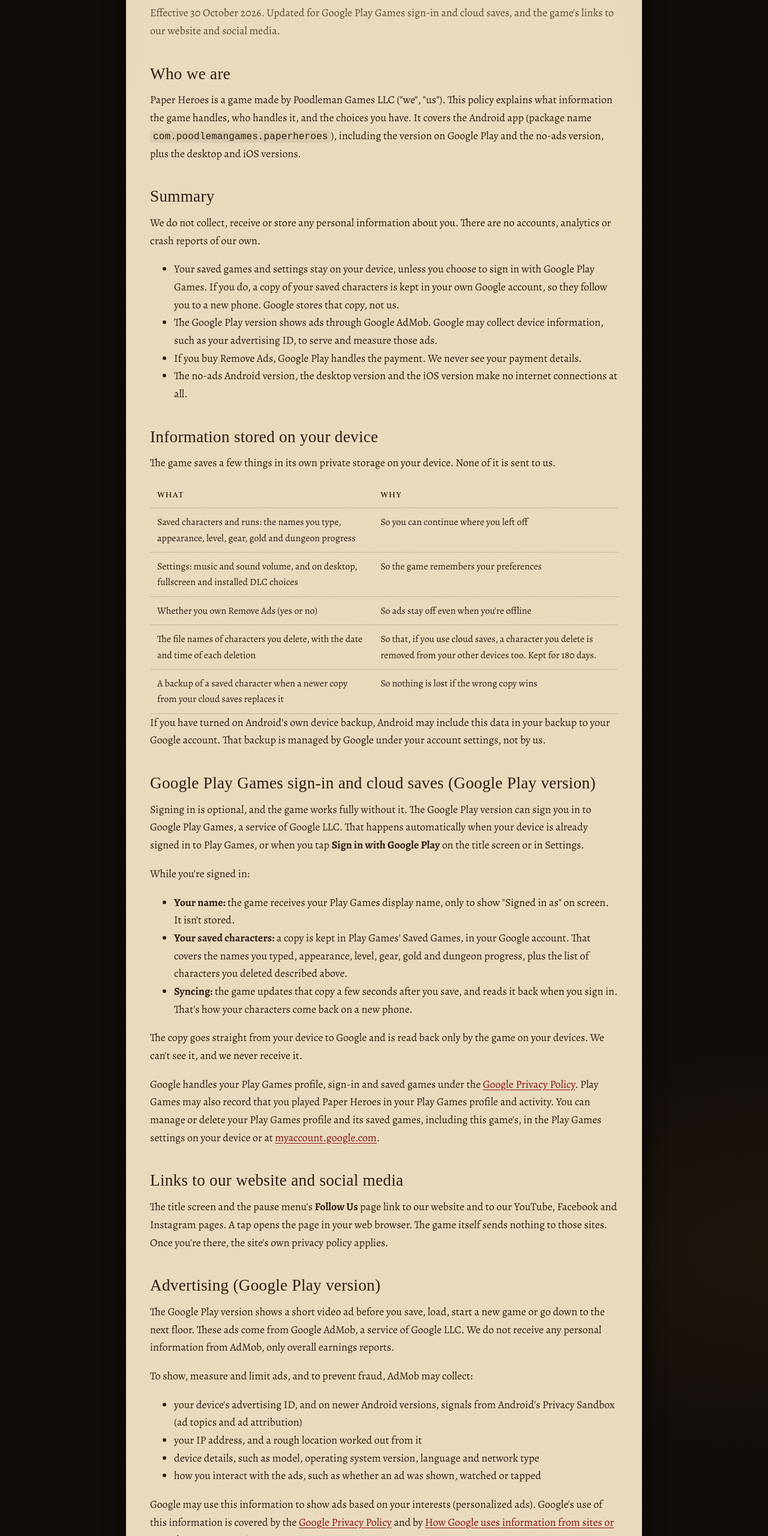
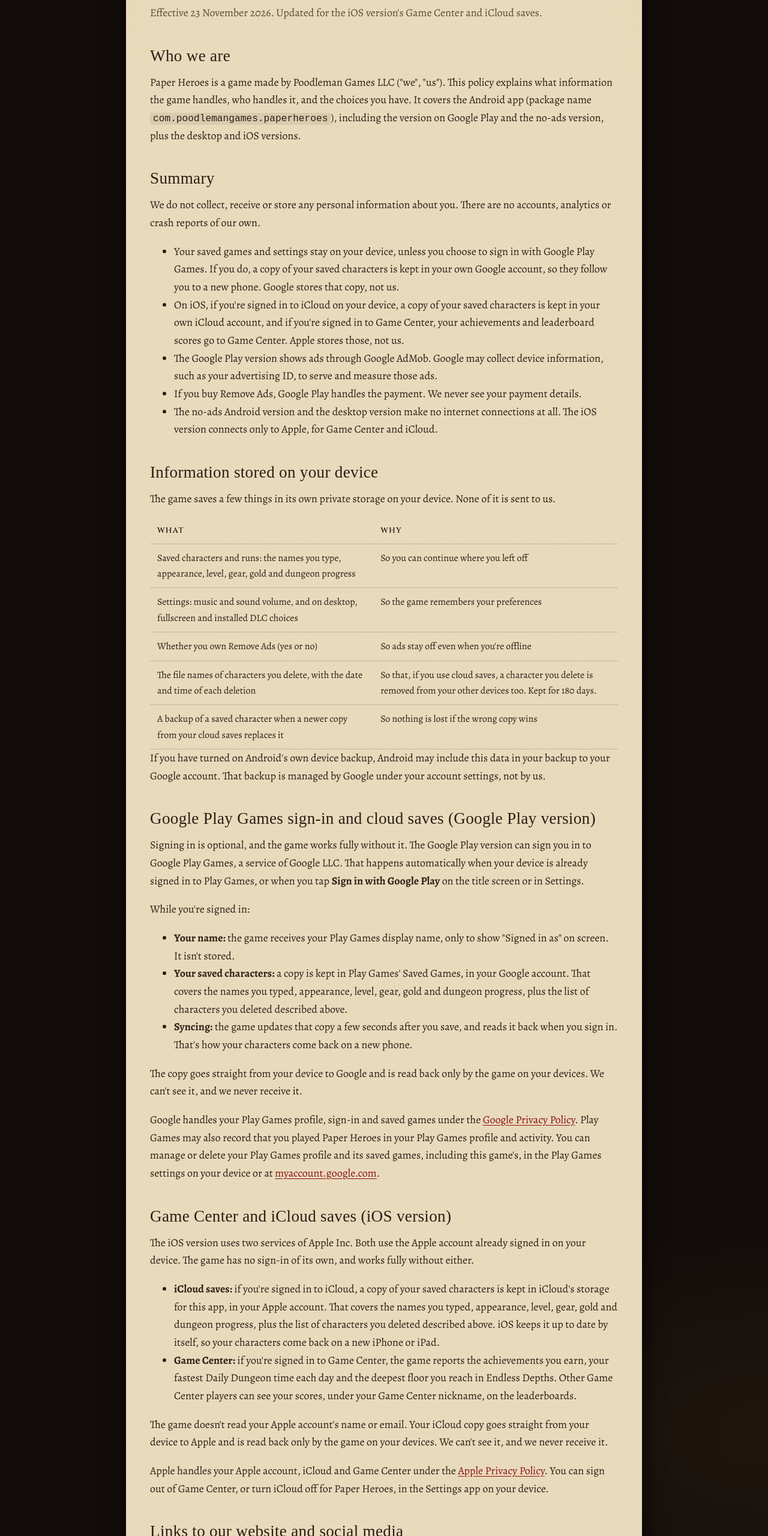
Before and after one commit to shotgunjohn74/poodlemangames.com, a plain HTML site: page games/paperheroes/privacy/index.html in a window 1280 px wide. Shown: the part 240-2800 px from the top of the page at 60% size. Drawn offline with nearby package versions, Linux system fonts and the light colour scheme; a web font is replaced by a local one.

Commit message:
iOS news post; Game Center and iCloud on the platform pages and privacy policy
News: Paper Heroes is coming to iPhone and iPad, with Game Center
achievements and leaderboards and iCloud saves. The Paper Heroes iOS card,
FAQ and press kit mention them and iOS 14 or later. The privacy policy no
longer says the iOS version makes no connections: it gets a Game Center and
iCloud section, and the summary, sharing and choices sections cover Apple.

Co-Authored-By: Claude Opus 5.5 <noreply@anthropic.com>

```diff
--- a/games/paperheroes/privacy/index.html
+++ b/games/paperheroes/privacy/index.html
@@ -37,7 +37,7 @@
     <div class="paper">
       <p class="ph-label"><a href="/games/paperheroes/">Paper Heroes</a></p>
       <h1>Privacy Policy</h1>
-      <p class="muted">Effective 30 October 2026. Updated for Google Play Games sign-in and cloud saves, and the game's links to our website and social media.</p>
+      <p class="muted">Effective 23 November 2026. Updated for the iOS version's Game Center and iCloud saves.</p>
 
       <h2>Who we are</h2>
       <p>Paper Heroes is a game made by Poodleman Games LLC ("we", "us"). This policy explains what information the game handles, who handles it, and the choices you have. It covers the Android app (package name <code>com.poodlemangames.paperheroes</code>), including the version on Google Play and the no-ads version, plus the desktop and iOS versions.</p>
@@ -46,9 +46,10 @@
       <p>We do not collect, receive or store any personal information about you. There are no accounts, analytics or crash reports of our own.</p>
       <ul>
         <li>Your saved games and settings stay on your device, unless you choose to sign in with Google Play Games. If you do, a copy of your saved characters is kept in your own Google account, so they follow you to a new phone. Google stores that copy, not us.</li>
+        <li>On iOS, if you're signed in to iCloud on your device, a copy of your saved characters is kept in your own iCloud account, and if you're signed in to Game Center, your achievements and leaderboard scores go to Game Center. Apple stores those, not us.</li>
         <li>The Google Play version shows ads through Google AdMob. Google may collect device information, such as your advertising ID, to serve and measure those ads.</li>
         <li>If you buy Remove Ads, Google Play handles the payment. We never see your payment details.</li>
-        <li>The no-ads Android version, the desktop version and the iOS version make no internet connections at all.</li>
+        <li>The no-ads Android version and the desktop version make no internet connections at all. The iOS version connects only to Apple, for Game Center and iCloud.</li>
       </ul>
 
       <h2>Information stored on your device</h2>
@@ -78,6 +79,15 @@
       <p>The copy goes straight from your device to Google and is read back only by the game on your devices. We can't see it, and we never receive it.</p>
       <p>Google handles your Play Games profile, sign-in and saved games under the <a href="https://policies.google.com/privacy">Google Privacy Policy</a>. Play Games may also record that you played Paper Heroes in your Play Games profile and activity. You can manage or delete your Play Games profile and its saved games, including this game's, in the Play Games settings on your device or at <a href="https://myaccount.google.com/">myaccount.google.com</a>.</p>
 
+      <h2>Game Center and iCloud saves (iOS version)</h2>
+      <p>The iOS version uses two services of Apple Inc. Both use the Apple account already signed in on your device. The game has no sign-in of its own, and works fully without either.</p>
+      <ul>
+        <li><strong>iCloud saves:</strong> if you're signed in to iCloud, a copy of your saved characters is kept in iCloud's storage for this app, in your Apple account. That covers the names you typed, appearance, level, gear, gold and dungeon progress, plus the list of characters you deleted described above. iOS keeps it up to date by itself, so your characters come back on a new iPhone or iPad.</li>
+        <li><strong>Game Center:</strong> if you're signed in to Game Center, the game reports the achievements you earn, your fastest Daily Dungeon time each day and the deepest floor you reach in Endless Depths. Other Game Center players can see your scores, under your Game Center nickname, on the leaderboards.</li>
+      </ul>
+      <p>The game doesn't read your Apple account's name or email. Your iCloud copy goes straight from your device to Apple and is read back only by the game on your devices. We can't see it, and we never receive it.</p>
+      <p>Apple handles your Apple account, iCloud and Game Center under the <a href="https://www.apple.com/legal/privacy/">Apple Privacy Policy</a>. You can sign out of Game Center, or turn iCloud off for Paper Heroes, in the Settings app on your device.</p>
+
       <h2>Links to our website and social media</h2>
       <p>The title screen and the pause menu's <strong>Follow Us</strong> page link to our website and to our YouTube, Facebook and Instagram pages. A tap opens the page in your web browser. The game itself sends nothing to those sites. Once you're there, the site's own privacy policy applies.</p>
 
@@ -99,7 +109,7 @@
       <p>To confirm the purchase, Google Play gives the game a purchase record: the product bought, its status (completed or pending) and a purchase reference code. The game uses it only on your device to switch the ads off and to confirm the purchase back to Google Play. It keeps only a yes/no note that you own Remove Ads. The purchase is tied to your Google account, so reinstalling the game or moving to a new phone restores it.</p>
 
       <h2>Versions without ads</h2>
-      <p>The no-ads Android version, the desktop version and the iOS version contain no advertising, purchase or Play Games sign-in code, and make no internet connections of their own. The Follow Us links open your web browser. The no-ads Android version doesn't even request internet access. In these versions, everything the game stores stays on your device, as described above. On desktop, downloadable content (DLC) is read from files on your own computer; the game doesn't download it or report it to anyone.</p>
+      <p>The no-ads Android version, the desktop version and the iOS version contain no advertising, purchase or Play Games sign-in code. The no-ads Android version and the desktop version make no internet connections of their own; the iOS version connects only to Apple's Game Center and iCloud, as described above. The Follow Us links open your web browser. The no-ads Android version doesn't even request internet access. In the no-ads Android and desktop versions, everything the game stores stays on your device, as described above. On desktop, downloadable content (DLC) is read from files on your own computer; the game doesn't download it or report it to anyone.</p>
 
       <h2>Permissions</h2>
       <p>The Google Play version asks Android for the permissions below. The game does not use your location, camera, microphone, contacts, photos or files.</p>
@@ -120,13 +130,14 @@
       <p>Paper Heroes is not directed at children under 13, and we do not knowingly collect personal information from anyone, including children. If you are a parent or guardian and think your child's information has been collected through the ads in the game, contact us and we'll help you reach Google to have it removed.</p>
 
       <h2>Sharing, retention and security</h2>
-      <p>We don't sell, rent or share personal information, because we don't receive any. The only other company involved is Google: for ads (AdMob), for purchases (Google Play), and, if you sign in, for Play Games and its cloud saves. Google collects information directly, as described above, under its own policies.</p>
-      <p>What the game stores on your device stays there until you delete it or uninstall the game. It's kept in the game's private storage, which other apps can't read. Information Google collects for ads and purchases is kept according to the <a href="https://policies.google.com/privacy">Google Privacy Policy</a>. Your cloud saves stay in your Google account until you delete them through your Play Games settings. Deleting a character in the game also removes it from your cloud saves the next time the game syncs.</p>
+      <p>We don't sell, rent or share personal information, because we don't receive any. The only other companies involved are Google, for ads (AdMob), for purchases (Google Play), and, if you sign in, for Play Games and its cloud saves; and, on iOS, Apple, for Game Center and iCloud. Each collects information directly, as described above, under its own policies.</p>
+      <p>What the game stores on your device stays there until you delete it or uninstall the game. It's kept in the game's private storage, which other apps can't read. Information Google collects for ads and purchases is kept according to the <a href="https://policies.google.com/privacy">Google Privacy Policy</a>. Your cloud saves stay in your Google account until you delete them through your Play Games settings, or, on iOS, in your iCloud account until you delete them in your iCloud settings. Deleting a character in the game also removes it from your cloud saves the next time the game syncs.</p>
 
       <h2>Your choices and rights</h2>
       <ul>
         <li><strong>Delete your game data:</strong> delete a save in the game's character screen, or clear the app's storage or uninstall it in Android settings. That removes everything the game stored on your device.</li>
-        <li><strong>Cloud saves:</strong> they're optional, so just don't sign in to Google Play Games. To remove a copy already in your Google account, delete the game's saved data, or your Play Games profile, in your Play Games settings.</li>
+        <li><strong>Cloud saves:</strong> they're optional, so just don't sign in to Google Play Games. To remove a copy already in your Google account, delete the game's saved data, or your Play Games profile, in your Play Games settings. On iOS, turn iCloud off for Paper Heroes in the Settings app, and manage what's stored in your iCloud settings.</li>
+        <li><strong>Game Center:</strong> sign out of Game Center in the Settings app, and the game reports nothing.</li>
         <li><strong>Limit ad tracking:</strong> reset or delete your advertising ID in your device's ad settings (see Advertising above). In the EEA, the UK and Switzerland, you can also change your ad consent in Settings &rarr; Privacy Options.</li>
         <li><strong>Stop ads entirely:</strong> buy Remove Ads, or play the no-ads version.</li>
         <li><strong>Data held by Google:</strong> view, download or delete it, and manage ad personalization, at <a href="https://myaccount.google.com/">myaccount.google.com</a>.</li>
```
Also changed, not shown: faq/index.html (+1 -1 lines), games/paperheroes/index.html (+1 -1 lines), news/index.html (+13 -0 lines), press/index.html (+1 -1 lines).
